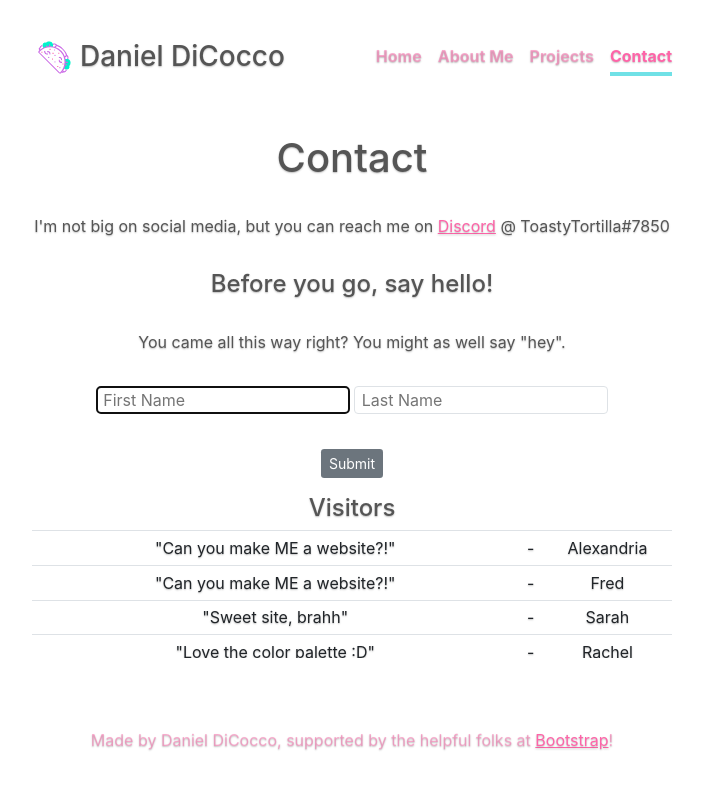
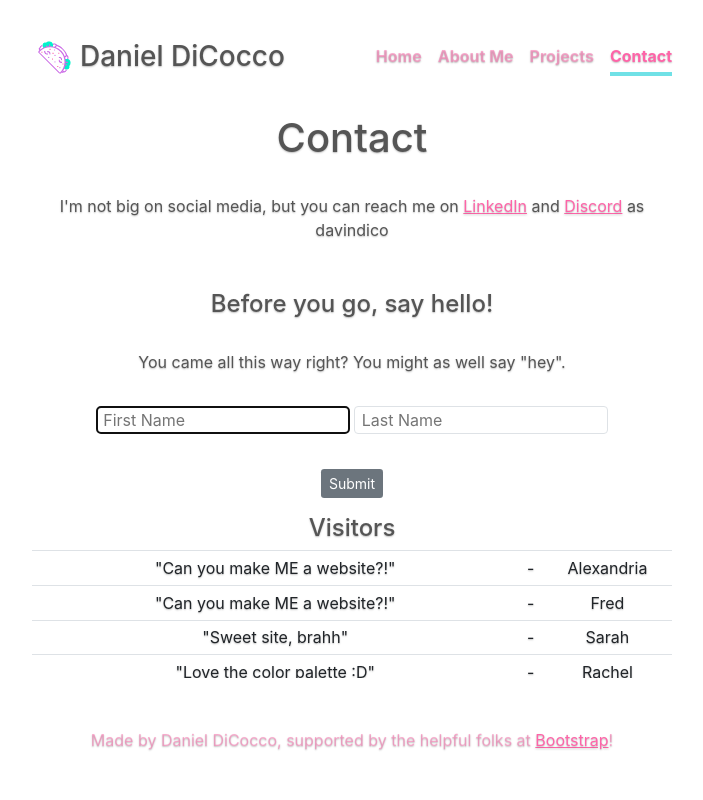
Before and after one commit to toastytortilla/homepage, a Flask app: page /contact in a window 1280 px wide. Shown: the whole page, without its empty margins (288-991 px from the left). Run offline with Flask 2, Linux system fonts and the light colour scheme; data comes from the database, SQL or seed files in the repository.

Commit message:
Update contact info and minor spacing change

```diff
--- a/templates/contact.html
+++ b/templates/contact.html
@@ -35,7 +35,9 @@
 
 {% block main %}
     <h1 class="cover-heading" style="margin-bottom: 2rem;">Contact</h1>
-    <p style="margin-bottom: 2rem;">I'm not big on social media, but you can reach me on <span><a href="https://discord.com/">Discord</a></span> @ ToastyTortilla#7850</p>
+    <p style="margin-bottom: 3rem;">I'm not big on social media, but you can reach me on
+        <span><a href="www.linkedin.com/in/daniel-dicocco">LinkedIn</a></span> and
+        <span><a href="https://discord.com/">Discord</a></span> as davindico</p>
 
     <h4 style="margin-bottom: 2rem;">Before you go, say hello!</h4>
     <p>You came all this way right? You might as well say "hey".</p>
```
